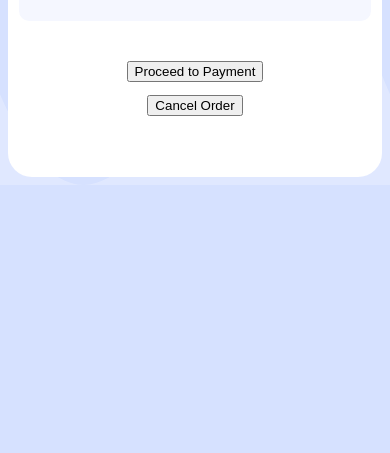
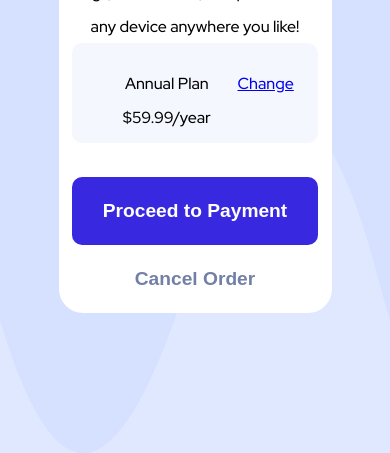
Before and after one commit to stephlinya/order-summary, a plain HTML site: page index.html in a window 390 px wide. Shown: the part 391-844 px from the top of the page. Drawn offline with Linux system fonts and the light colour scheme.

Commit message:
Added more responsive mobile styles, and some updated CSS styles including buttons

```diff
--- a/index.html
+++ b/index.html
@@ -27,10 +27,10 @@
 
         <div id="link"><a href=#>Change</a></div></div><br>
 
-        <button type=submit>Proceed to Payment</button><br>
-        <button type=submit>Cancel Order</button>
-    </div>
+        <button type=submit id = "payment-button">Proceed to Payment</button><br>
+        <button type=submit id = "cancel-button">Cancel Order</button>
 
+      </div>
   </div>
 
   <!--
--- a/style.css
+++ b/style.css
@@ -1,27 +1,33 @@
-html {
+* {
     margin: 0;
     padding: 0;
+    box-sizing: border-box;
+}
+html {
+
     font-family: 'Red Hat Display', sans-serif;
     overflow: hidden;
     background-color: hsl(225, 100%, 94%);
     background-image: url(/images/pattern-background-desktop.svg);
     background-size: 100% 100%;
     background-position: top right 10px;
-    box-sizing: border-box;
+}
 
+body{
+    min-height: 100vh;
+    display: grid;
+    place-items: center;
 }
 .container {
+    width: 70%;
     max-width: 28em;
-    min-height: 35em;
     text-align: center;
-    margin: 0 auto;
     line-height: 2.1em;
     display: flex;
     flex-direction: column;
-    justify-content: flex-start;
     background-color: white;
     border-radius: 1.5em;
-    box-sizing: border-box;
+
 }
 
 .hero-img{
@@ -35,20 +41,13 @@ html {
 
 }
 
-/*
-.content{
-    margin: 3em;
-
-}
-*/
-
 .pricing-block{
     box-sizing: border-box;
     display: flex;
     margin: 0 auto;
     padding: 1.5em;
     height: 6.25em;
-    max-width: 22em;
+    width: 90%;
     background-color: hsl(225, 100%, 98%);
     border-radius: 10px;
     vertical-align: middle;
@@ -57,3 +56,24 @@ html {
 #link {
     flex: 2;
 }
+
+#payment-button {
+    background-color: hsl(245, 75%, 52%);
+    padding: 1.2em;
+    color: white;
+    width: 90%;
+    border-radius: 10px;
+    border: none;
+    font-weight: 700;
+    font-size: 1.2rem;
+}
+
+#cancel-button {
+    padding: 1.2em;
+    width: 90%;
+    border: none;
+    color: hsl(224, 23%, 55%);
+    background: none;
+    font-weight: 700;
+    font-size: 1.2rem;
+}
```
